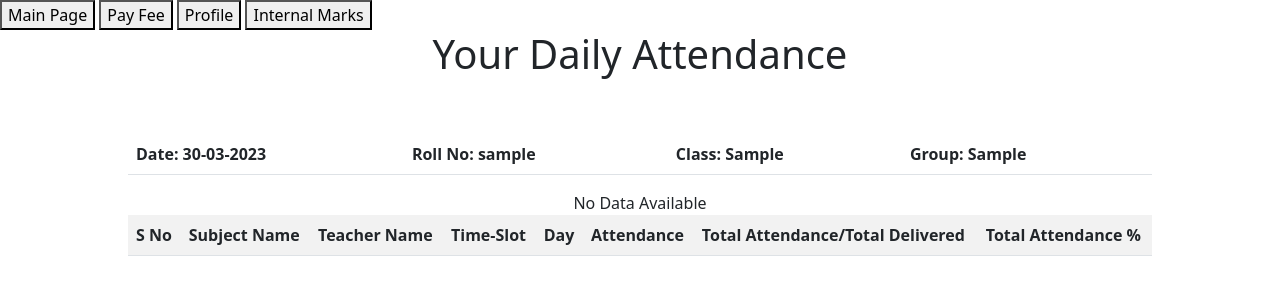
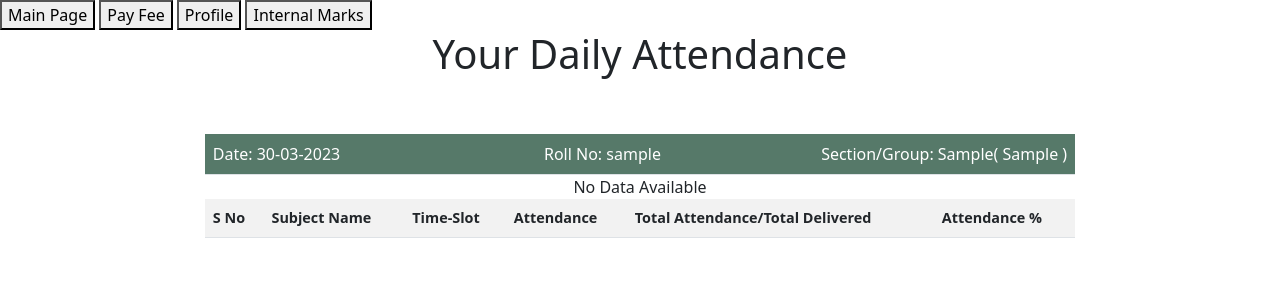
Before and after one commit to Harpal2000/College-ERP-Portal-In-PHP, a PHP site: page /Student/student-index.php in a window 1280 px wide. Shown: the top 300 px of the page. Run offline with PHP 8.4, Linux system fonts and the light colour scheme; the visitor is signed in with stand-in values (Sample User, id 1); tables that the repository leaves empty or names only in its code hold one stand-in row (values such as "Sample post"); lists and menus that the app fills with data are empty.

Commit message:
work on design

```diff
--- a/Student/internal_marks.php
+++ b/Student/internal_marks.php
@@ -88,7 +88,9 @@ if (!isset($_SESSION['LoginStudent'])) {
         <div class="heading">
             <p>Internal Assessment Record</p>
             <center>
-                <p id="rollNo">Roll No.2000105</p>
+                <p id="rollNo">Roll No.
+                    <?php echo "$stu_roll_no"; ?>
+                </p>
             </center>
         </div>
         <div id="MarksTable">
--- a/Student/student-index.php
+++ b/Student/student-index.php
@@ -18,8 +18,32 @@ if (!isset($_SESSION['LoginStudent'])) {
         integrity="sha384-EVSTQN3/azprG1Anm3QDgpJLIm9Nao0Yz1ztcQTwFspd3yD65VohhpuuCOmLASjC" crossorigin="anonymous">
     <title>Dashboard: Student</title>
     <style>
-        table {
+        #headTab table {
+            width: 100% !important;
+            margin-bottom: 0;
+        }
+
+        #attTab table {
             width: 80% !important;
+        }
+
+        #mainHead {
+            max-width: 85%;
+            border-radius: 1.5rem;
+        }
+
+        #headTab {
+            background-color: #164630b8;
+            color: white;
+            max-width: 80%;
+        }
+
+        #rollNo {
+            text-align: center;
+        }
+
+        .na {
+            color: red;
         }
     </style>
 </head>
@@ -60,37 +84,44 @@ if (!isset($_SESSION['LoginStudent'])) {
 
     <center>
         <h1>Your Daily Attendance</h1><br><br>
-
+        <div id="mainHead">
+            <div id="headTab">
                 <table cellpadding='8' class="table">
-            <tr>
+                    <tr style="color:white;">
                         <?php
                         date_default_timezone_set('Asia/Kolkata');
                         $current_date = date("d-m-Y");
                         ?>
-                <th>Date:
+                        <td>Date:
                             <?php echo $current_date ?>
-                </th>
-                <th>Roll No:
+                        </td>
+                        <td></td>
+                        <td></td>
+                        <td></td>
+                        <td></td>
+                        <td></td>
+                        <td id="rollNo">Roll No:
                             <?php echo $stu_roll_no; ?>
-                </th>
-                <th>Class:
-                    <?php echo $Student_class; ?>
-                </th>
-                <th>Group:
-                    <?php echo $Student_group; ?>
-                </th>
+                        </td>
+                        <td>
+                        </td>
+                        <td style="text-align:end">Section/Group:
+                            <?php echo $Student_class . "( " . $Student_group . " )"; ?>
+                        </td>
                     </tr>
                 </table>
-        <table cellpadding='6' class="table table-striped table-hover">
+            </div>
+            <div id="attTab">
+                <table cellpadding='6' class="table table-striped" style="font-size:0.9rem;">
+                    <tr>
                         <th>S No</th>
                         <th>Subject Name</th>
-            <th>Teacher Name</th>
                         <th>Time-Slot</th>
-            <th>Day</th>
                         <th>Attendance</th>
                         <th>Total Attendance/Total Delivered</th>
-            <th>Total Attendance %</th>
+                        <th>Attendance %</th>
 
+                    </tr>
                     <?php
                     $i = 1;
                     if (mysqli_num_rows($result2) > 0) {
@@ -101,16 +132,10 @@ if (!isset($_SESSION['LoginStudent'])) {
                                     <?php echo $i++ ?>
                                 </td>
                                 <td>
-                            <?php echo $data2['subject_name'] . ' [ ' . $data2['subject_code'] . ']' . " <br> " . ' ( ' . $data2['subject_type'] . ' )' . ' ( ' . $data2['room_no'] . ' )'; ?>
-                        </td>
-                        <td>
-                            <?php echo $data2['faculty_name']; ?>
+                                    <?php echo $data2['subject_name'] . ' [ ' . $data2['subject_code'] . ']' . " <br> " . $data2['faculty_name']; ?>
                                 </td>
                                 <td>
                                     <?php echo $data2['start_time'] . " - " . $data2['end_time']; ?>
-                        </td>
-                        <td>
-                            <?php echo $data2['lec_day']; ?>
                                 </td>
                                 <td style="text-align:center; vertical-align:middle;">
                                     <?php
@@ -124,17 +149,21 @@ if (!isset($_SESSION['LoginStudent'])) {
                                     if (mysqli_num_rows($result_att) > 0) {
                                         while ($data2 = mysqli_fetch_assoc($result_att)) {
                                             if ($data2['att_status'] == '') {
-                                        echo 'N/A';
+                                                ?>
+                                                <div class="na">
+                                                    <?php echo 'N/A'; ?>
+                                                </div>
+                                                <?php
                                             } else if ($data2['att_status'] == 'Absent' or $data2['att_status'] == 'Present') {
                                                 if ($data2['att_status'] == 'Present') {
                                                     ?>
-                                                <button type="button" class="btn btn-success btn-sm">
+                                                        <button type="button" class="btn btn-success btn-sm" style="padding:2px;">
                                                         <?php echo $data2['att_status']; ?>
                                                         </button>
                                                     <?php
                                                 } else {
                                                     ?>
-                                                <button type="button" class="btn btn-danger btn-sm">
+                                                        <button type="button" class="btn btn-danger btn-sm" style="padding:2px;">
                                                         <?php echo $data2['att_status']; ?>
                                                         </button>
                                                     <?php
@@ -145,7 +174,11 @@ if (!isset($_SESSION['LoginStudent'])) {
                                             }
                                         }
                                     } else {
-                                echo 'N/A';
+                                        ?>
+                                        <div class="na">
+                                            <?php echo 'N/A' ?>
+                                        </div>
+                                        <?php
                                     }
                                     ?>
                                 </td>
@@ -155,6 +188,7 @@ if (!isset($_SESSION['LoginStudent'])) {
                                     $result_lec = mysqli_query($connection, $query_lec);
                                     if (mysqli_num_rows($result_lec) >= 0) {
                                         while ($data2 = mysqli_fetch_assoc($result_lec)) {
+
                                             $delivered_lec = $data2['max_lec'];
 
                                             $query_count_att = "SELECT COUNT(*) AS count_att FROM attendance_record WHERE stu_name = '$Student_name' AND att_status = 'present' and sub_id = '$sub_id'";
@@ -162,10 +196,22 @@ if (!isset($_SESSION['LoginStudent'])) {
                                             $data_count_att = mysqli_fetch_assoc($result_count_att);
                                             $total_present = $data_count_att['count_att'];
 
+                                            if ($delivered_lec > 0) {
                                                 echo "$total_present" . "/" . "$delivered_lec";
+                                            } else {
+                                                ?>
+                                                <div class="na">
+                                                    <?php echo 'N/A' ?>
+                                                </div>
+                                                <?php
+                                            }
                                         }
                                     } else {
-                                echo 'N/A';
+                                        ?>
+                                        <div class="na">
+                                            <?php echo 'N/A' ?>
+                                        </div>
+                                        <?php
                                     }
                                     ?>
                                 </td>
@@ -190,6 +236,8 @@ if (!isset($_SESSION['LoginStudent'])) {
                     }
                     ?>
                 </table>
+            </div>
+        </div>
     </center>
 
 
--- a/Teacher/cse1Att.php
+++ b/Teacher/cse1Att.php
@@ -189,7 +189,7 @@ session_start();
                 if ($_SERVER['REQUEST_METHOD'] == 'POST' && isset($_POST['s-att-data'])) {
                     $lec_no = $_POST['lec_no'];
                     $delivered_cont = $_POST['cont'];
-
+                    //echo "<script>alert('$lec_no', '$delivered_cont');</script>";
                     if (!empty($_POST['status'])) {
 
                         $alert_displayed = false;
--- a/Teacher/teacher-index.php
+++ b/Teacher/teacher-index.php
@@ -19,7 +19,7 @@ if (!isset($_SESSION['LoginTeacher'])) {
     <link href="https://cdn.jsdelivr.net/npm/bootstrap@5.0.2/dist/css/bootstrap.min.css" rel="stylesheet"
         integrity="sha384-EVSTQN3/azprG1Anm3QDgpJLIm9Nao0Yz1ztcQTwFspd3yD65VohhpuuCOmLASjC" crossorigin="anonymous">
     <link rel="stylesheet" href="https://cdn.jsdelivr.net/npm/bootstrap-icons@1.10.3/font/bootstrap-icons.css">
-    <title>Teacher Dashboard</title>
+    <title>Dashboard: Teacher</title>
 </head>
 
 <body>
```
Lines whose indentation alone changed are shown as unchanged.
